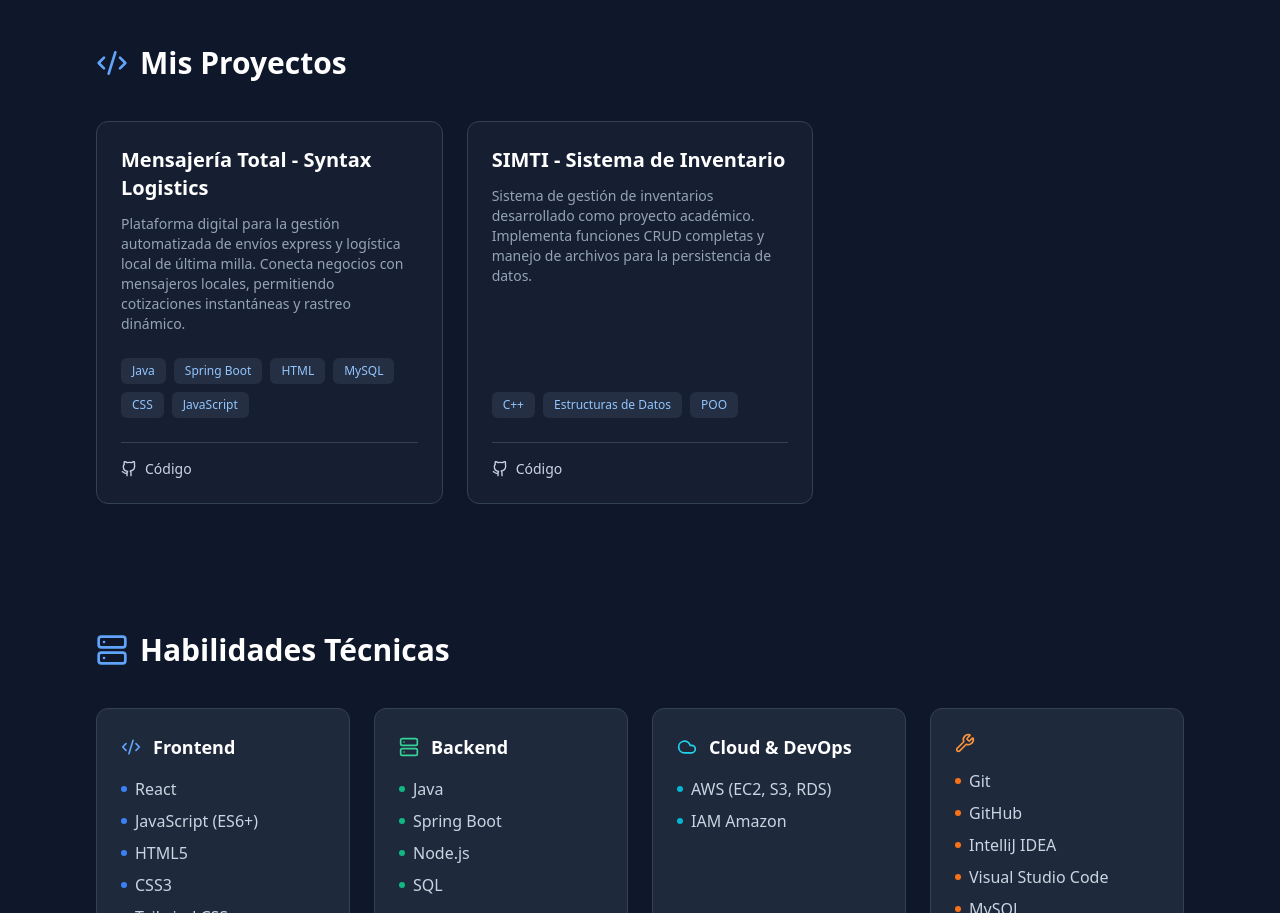
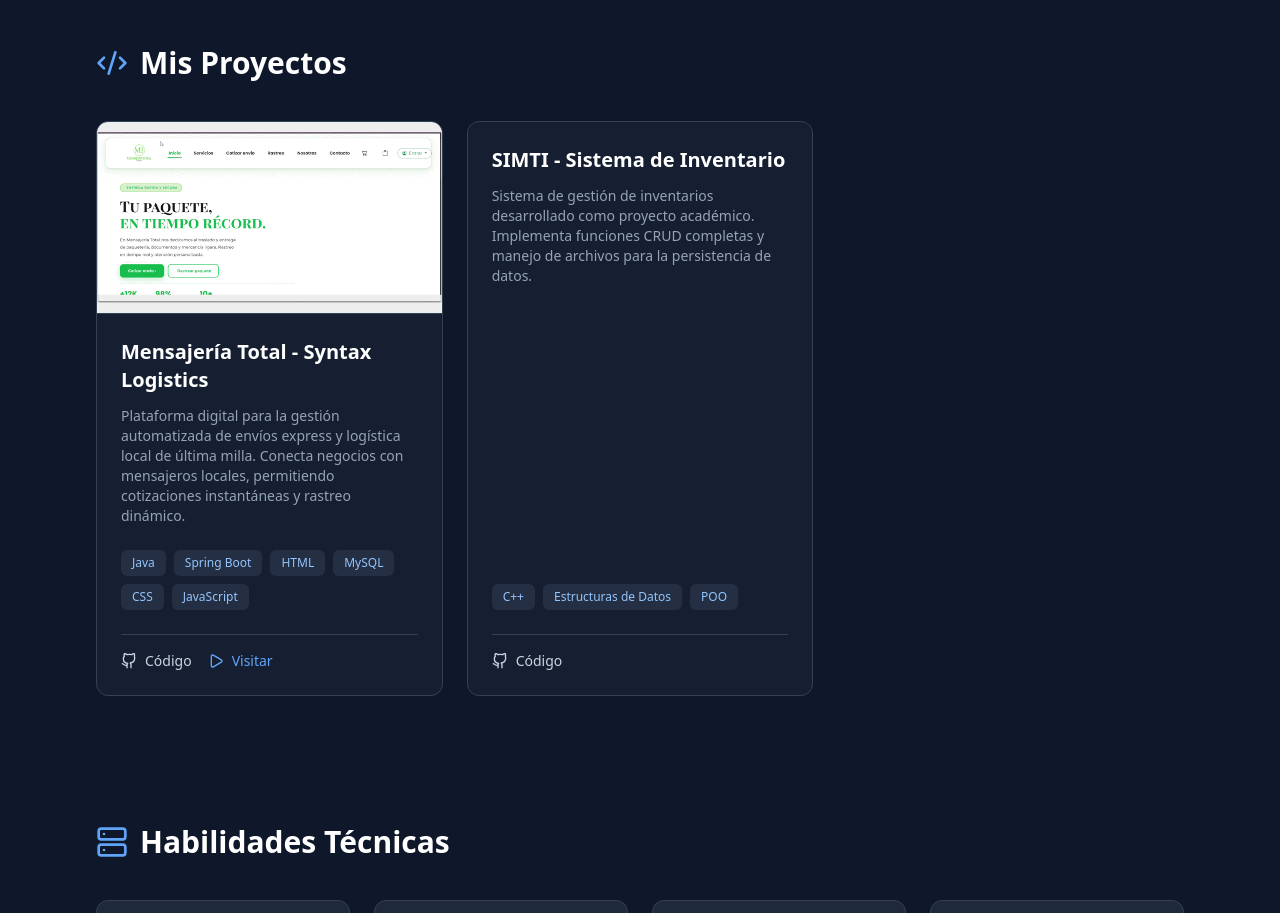
Before and after one commit to enriqueperezdevmx-coder/Portafolio, a React (Vite) app: page / in a window 1280 px wide. Shown: the part 980-1893 px from the top of the page. Built offline with nearby package versions, Linux system fonts and the light colour scheme.

Commit message:
feat: vances de la card y reproductor de videos

```diff
--- a/src/components/sections/Projects.jsx
+++ b/src/components/sections/Projects.jsx
@@ -3,7 +3,7 @@ import { Code2, ExternalLink, Play, X } from 'lucide-react';
 import { GithubIcon } from '../ui/BrandIcons';
 
 export default function Projects({ t }) {
-  // Estado para controlar qué video se muestra en la pantalla flotante (modal)
+  // Estado para controlar la ventana flotante del video
   const [selectedVideo, setSelectedVideo] = useState(null);
 
   return (
@@ -17,14 +17,26 @@ export default function Projects({ t }) {
 
       <div className="grid grid-cols-1 md:grid-cols-2 lg:grid-cols-3 gap-6">
         {t.projects.map((project, index) => {
-          // Detecta si la propiedad demoLink es un archivo de video .mp4
+          // Comprueba si demoLink apunta a un archivo de video .mp4
           const isVideo = project.demoLink?.endsWith('.mp4');
 
           return (
             <div
               key={index}
-              className="bg-white dark:bg-slate-800/50 border border-slate-200 dark:border-slate-700 rounded-xl p-6 hover:border-blue-500 transition-colors flex flex-col shadow-sm dark:shadow-none"
+              className="bg-white dark:bg-slate-800/50 border border-slate-200 dark:border-slate-700 rounded-xl overflow-hidden hover:border-blue-500 transition-colors flex flex-col shadow-sm dark:shadow-none"
             >
+              {/* --- GIF O IMAGEN DE PRESENTACIÓN EN LA CARD --- */}
+              {project.image && (
+                <div className="w-full h-48 overflow-hidden bg-slate-100 dark:bg-slate-900 border-b border-slate-200 dark:border-slate-700">
+                  <img
+                    src={project.image}
+                    alt={project.title}
+                    className="w-full h-full object-cover hover:scale-105 transition-transform duration-300"
+                  />
+                </div>
+              )}
+
+              <div className="p-6 flex flex-col flex-grow">
                 <h3 className="text-xl font-bold mb-3 text-slate-900 dark:text-white">
                   {project.title}
                 </h3>
@@ -33,7 +45,7 @@ export default function Projects({ t }) {
                   {project.description}
                 </p>
 
-              {/* Lista de Tecnologías */}
+                {/* Lista de tecnologías */}
                 <div className="flex flex-wrap gap-2 mb-6">
                   {project.tech.map((tech, i) => (
                     <span
@@ -46,7 +58,7 @@ export default function Projects({ t }) {
                 </div>
 
                 {/* Botones de acción */}
-              <div className="flex gap-4 pt-4 border-t border-slate-100 dark:border-slate-700">
+                <div className="flex gap-4 pt-4 border-t border-slate-100 dark:border-slate-700 mt-auto">
                   {project.repoLink && (
                     <a
                       href={project.repoLink}
@@ -60,7 +72,7 @@ export default function Projects({ t }) {
 
                   {project.demoLink !== "#" && (
                     isVideo ? (
-                    /* Botón Visitar que abre el reproductor de video */
+                      /* Botón Visitar que activa el reproductor de video */
                       <button
                         onClick={() => setSelectedVideo(project.demoLink)}
                         className="flex items-center gap-2 text-sm text-blue-600 hover:text-blue-700 dark:text-blue-400 dark:hover:text-blue-300 transition-colors font-medium cursor-pointer"
@@ -68,7 +80,7 @@ export default function Projects({ t }) {
                         <Play size={16} /> Visitar
                       </button>
                     ) : (
-                    /* Enlace externo tradicional si no es video */
+                      /* Enlace externo tradicional */
                       <a
                         href={project.demoLink}
                         target="_blank"
@@ -81,11 +93,12 @@ export default function Projects({ t }) {
                   )}
                 </div>
               </div>
+            </div>
           );
         })}
       </div>
 
-      {/* --- REPRODUCTOR EN VENTANA MODAL --- */}
+      {/* --- VENTANA MODAL PARA REPRODUCIR EL VIDEO DEMO --- */}
       {selectedVideo && (
         <div
           className="fixed inset-0 z-50 bg-black/80 backdrop-blur-sm flex items-center justify-center p-4"
@@ -95,7 +108,7 @@ export default function Projects({ t }) {
             className="relative bg-slate-900 border border-slate-700 rounded-2xl overflow-hidden max-w-4xl w-full shadow-2xl"
             onClick={(e) => e.stopPropagation()}
           >
-            {/* Botón para cerrar el modal (X) */}
+            {/* Botón para cerrar (X) */}
             <button
               onClick={() => setSelectedVideo(null)}
               className="absolute top-4 right-4 z-10 p-2 text-slate-400 hover:text-white bg-slate-800/80 hover:bg-slate-700 rounded-full transition-colors cursor-pointer"
@@ -103,7 +116,7 @@ export default function Projects({ t }) {
               <X size={20} />
             </button>
 
-            {/* Reproductor HTML5 */}
+            {/* Reproductor de video */}
             <div className="aspect-video w-full">
               <video
                 controls
@@ -111,7 +124,7 @@ export default function Projects({ t }) {
                 className="w-full h-full object-contain"
               >
                 <source src={selectedVideo} type="video/mp4" />
-                Tu navegador no soporta la reproducción de video.
+                Tu navegador no soporta el formato de video.
               </video>
             </div>
           </div>
--- a/src/data/es.js
+++ b/src/data/es.js
@@ -38,9 +38,10 @@ export const es = {
     {
       title: "Mensajería Total - Syntax Logistics",
       description: "Plataforma digital para la gestión automatizada de envíos express y logística local de última milla. Conecta negocios con mensajeros locales, permitiendo cotizaciones instantáneas y rastreo dinámico.",
+      image:"/videos/mensajeria_total.gif",
       tech: ["Java", "Spring Boot", "HTML", "MySQL", "CSS", "JavaScript", ], // Corregido a 'tech'
       repoLink: "https://github.com/enriqueperezdevmx-coder/Equipo_Syntax_Error.git", // Corregido
-      demoLink: "#" // Corregido
+      demoLink: "/videos/mensajeria_total.mp4" // Corregido
     },
     {
       title: "SIMTI - Sistema de Inventario",
```
Lines whose indentation alone changed are shown as unchanged.
